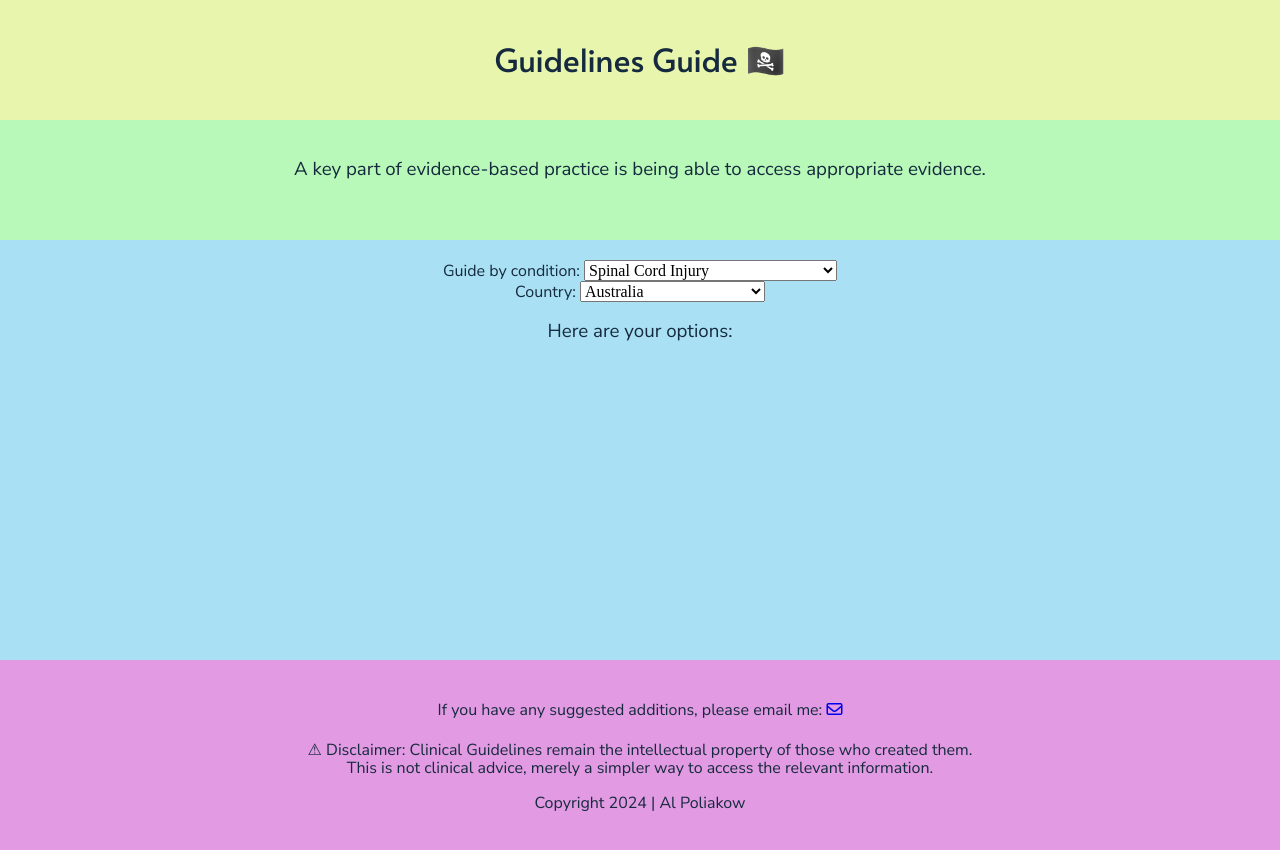
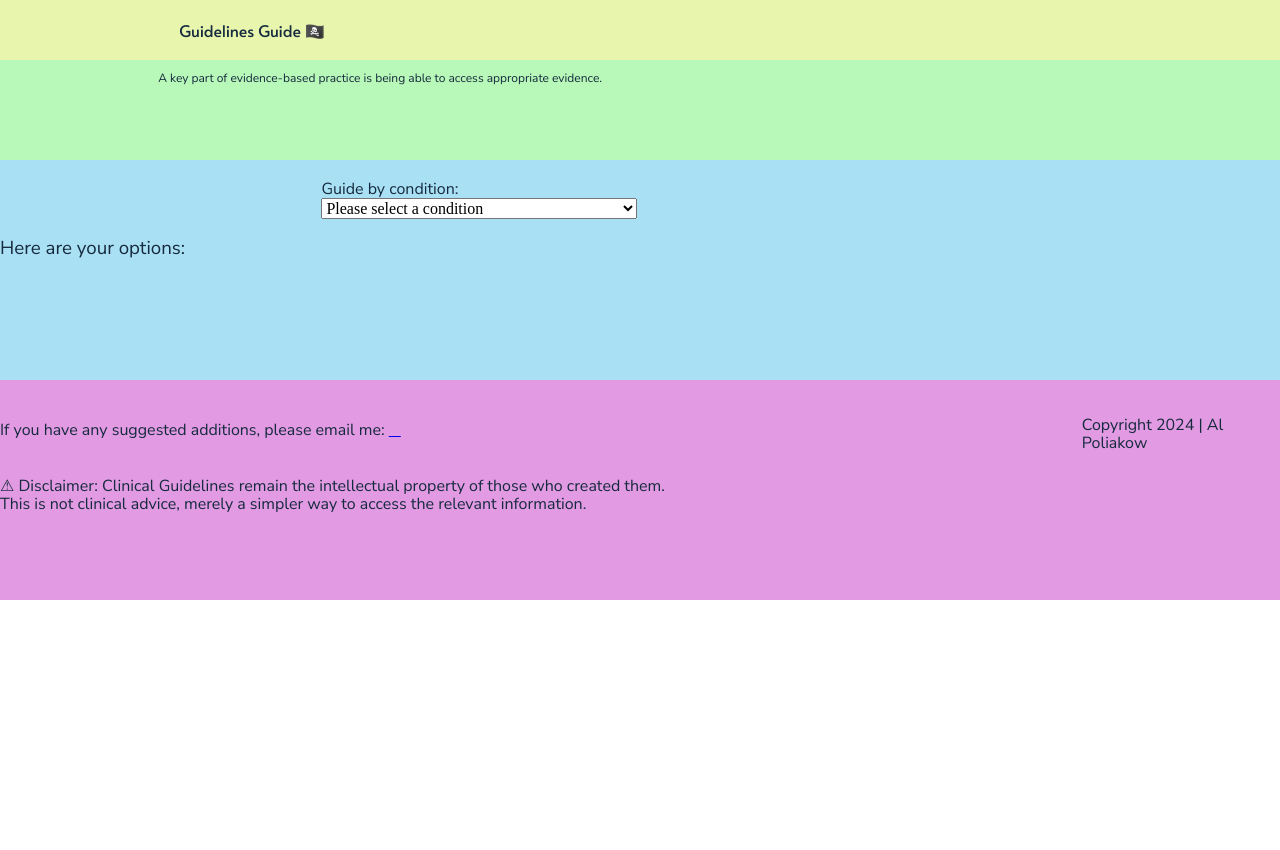
Before and after one commit to AlPoliakow/neurological-physiotherapy-guidelines-guide, a website built with webpack: page index.html in a window 1280 px wide. After the commit the page ends 800 px from the top, so only its background shows below. Built offline with nearby package versions, Linux system fonts and the light colour scheme.

Commit message:
Added header and explanation styles

```diff
--- a/css/style.css
+++ b/css/style.css
@@ -87,39 +87,98 @@ textarea {
 /* ==========================================================================
    Mobile first
    ========================================================================== */
- body{
-  text-align: center;
+  html {
+    font-size: 1rem;
+  }
+
+  body{
+  font-size: 1em;
+  text-align: left;
+  }
+
+ header .content-wrapper,
+ .explanation .content-wrapper,
+ .main-content .content-wrapper,
+ footer .content-wrapper {
+  display:flex;
+  width:90%;
+  margin:0;
+  flex-direction:column;
  }
 
-   header {
-    padding-top:20px;
-    background-color: rgb(232, 245, 173);
-    height: 100px;
-  }
+
+ header {
+  display: flex;
+  justify-content: center;
+  padding: 10px 0;
+  background: rgb(232, 245, 173);
+}
+ /*.parent {
+  display:flex;
+  justify-content:center;
+  align-items: center;
+  flex-direction:column;
+ }*/
+
+ /*.child{
+  display:flex;
+ }*/
 
   .explanation {
-    padding-top: 20px;
+    display:flex;
     background-color: rgb(184, 248, 184);
     height: 100px;
   }
 
-  .main-content {
+  .explanation h3 {
+    text-align: center;
+    font-size:0.75em;
+    width:60%;
+    margin-left:3%;
+  }
+
+  .main-content{
     padding-top:20px;
     background-color: rgb(170, 224, 243);
-    height: 400px;
+    height: 200px;
+  }
+
+  .main-content .content-wrapper {
+    display:flex;
+    flex-direction: column;
+  }
+
+  .main-content .selections {
+    display:flex;
+    justify-content: center;
+    width: 90%;
+  }
+
+    /*width: 90%;
+    display:flex;
+   */
+
+
+
+  .main-content .by-condition select{
+    width:80%;
   }
 
   footer {
+    display:flex;
+    justify-content:center;
     padding-top: 20px;
     height: 200px;
     background-color: rgb(226, 154, 226);
   }
 
-  h1 {
+  header h1 {
   font-family: "Alata", sans-serif;
   font-weight: 400;
   font-style: normal;
   color: #152A3E;
+  font-size: 1em;
+  margin-left: 10%;
   }
 
   h3,
--- a/index.html
+++ b/index.html
@@ -3,38 +3,33 @@
 
 <head>
   <meta charset="utf-8">
+  <meta http-equiv="x-ua-compatible" content="ie=edge">
   <meta name="viewport" content="width=device-width, initial-scale=1">
   <title>Guidelines Guide | Neurological Physiotherapy</title>
   <link rel="stylesheet" href="css/style.css">
   <link rel="stylesheet" href="css/normalize.css">
   <meta name="description" content="">
 
-  <meta property="og:title" content="">
-  <meta property="og:type" content="">
-  <meta property="og:url" content="">
-  <meta property="og:image" content="">
-  <meta property="og:image:alt" content="">
+  <link rel="manifest" href="site.webmanifest">
+  <link rel="apple-touch-icon" href="icon.png">
+  <!--<link rel="icon" href="favicon.ico" sizes="any">-->
 
-  <link rel="preconnect" href="https://fonts.googleapis.com">
-  <link rel="preconnect" href="https://fonts.gstatic.com" crossorigin>
+  <!-- Google Fonts -->
   <link
     href="https://fonts.googleapis.com/css2?family=Alata&family=Nunito+Sans:ital,opsz,wght@0,6..12,200..1000;1,6..12,200..1000&display=swap"
     rel="stylesheet">
-  <script src="https://kit.fontawesome.com/5062d34338.js" crossorigin="anonymous"></script>
 
-
-  <link rel="icon" href="/favicon.ico" sizes="any">
-  <link rel="icon" href="/icon.svg" type="image/svg+xml">
-  <link rel="apple-touch-icon" href="icon.png">
-
-  <link rel="manifest" href="site.webmanifest">
-  <meta name="theme-color" content="#fafafa">
+     <!--Icons-->
+  <!-- FontAwesome CDN version 5.5 -->
+  <link rel="stylesheet" href="https://use.fontawesome.com/releases/v5.5.0/css/all.css"
+  integrity="sha384-B4dIYHKNBt8Bc12p+WXckhzcICo0wtJAoU8YZTY5qE0Id1GSseTk6S+L3BlXeVIU" crossorigin="anonymous">
+  <!--<script src="https://kit.fontawesome.com/5062d34338.js" crossorigin="anonymous"></script>-->
 </head>
 
-<body>
-  <header>
-    <div class="content-wrapper">
-      <h1>Guidelines Guide 🏴‍☠️</h1>
+<body class="parent">
+  <header class="header">
+    <div class="content-wrapper parent">
+      <h1 class="child">Guidelines Guide 🏴‍☠️</h1>
     </div>
   </header>
   <main>
@@ -48,33 +43,27 @@
         <div class="selections">
           <div class="by-condition">
             <label for="condition">Guide by condition:</label>
-            <select name="condition" id="condition">
+            <select name="condition" id="condition" placeholder="Please select a condition">
+              <option value="none">Please select a condition</option>
               <option value="sci">Spinal Cord Injury</option>
               <option value="ms">Multiple Sclerosis</option>
               <option value="cp">Cerebral Palsy</option>
               <option value="cva">Stroke (Cerebro-Vascular Accident)</option>
             </select>
           </div>
-          <div class="by-country">
-            <label for="country">Country:</label>
-            <select name="country" id="country">
-              <option value="1">Australia</option>
-              <option value="6">United Kingdom</option>
-              <option value="12">United States of America</option>
-            </select>
-          </div>
         </div>
         <div class="guides">
           <h3>Here are your options:</h3>
-          <p class="result"></p>
+          <div class="result">
+          </div>
         </div>
       </div>
     </section>
   </main>
   <footer>
-    <div class="content-wrapper">
-      <h4>If you have any suggested additions, please email me: <a href="mailto:mx.al.poliakow@gmail.com"><i class="fa-regular fa-envelope"></i></a></h4>
-      <p>⚠ Disclaimer: Clinical Guidelines remain the intellectual property of those who created them. <br>
+    <div class="content-wrapper parent">
+      <h4 class="child">If you have any suggested additions, please email me: <a href="mailto:mx.al.poliakow@gmail.com"><i class="fa-regular fa-envelope"></i></a></h4>
+      <p class="child">⚠ Disclaimer: Clinical Guidelines remain the intellectual property of those who created them. <br>
         This is not clinical advice, merely a simpler way to access the relevant information.</p>
       </p>
     </div>
@@ -82,8 +71,28 @@
       <p>Copyright 2024 | Al Poliakow</p>
     </div>
   </footer>
+
   <script src="js/app.js"></script>
+  <!--<script src="js/vendor/modernizr-3.6.0.min.js"></script>-->
+  <script src="https://code.jquery.com/jquery-3.3.1.min.js"
+    integrity="sha256-FgpCb/KJQlLNfOu91ta32o/NMZxltwRo8QtmkMRdAu8=" crossorigin="anonymous"></script>
+  <script>
+    window.jQuery || document.write('<script src="js/vendor/jquery-3.3.1.min.js"><\/script>')
+  </script>
+  <!--<script src="js/plugins.js"></script>
+  <script src="js/main.js"></script>-->
 
+  <!-- Google Analytics: change UA-XXXXX-Y to be your site's ID. -->
+  <script>
+    window.ga = function () {
+      ga.q.push(arguments)
+    };
+    ga.q = [];
+    ga.l = +new Date;
+    ga('create', 'UA-XXXXX-Y', 'auto');
+    ga('send', 'pageview')
+  </script>
+  <script src="https://www.google-analytics.com/analytics.js" async defer></script>
 </body>
 
 </html>
--- a/js/app.js
+++ b/js/app.js
@@ -1,8 +1,6 @@
 const condition = document.querySelector("#condition");
-const country = document.querySelector("#country");
+const country = document.querySelector("country");
 const result = document.querySelector(".result");
-//let condition = "Spinal Cord Injury";
-//var subDuration = 1;
 
 condition.addEventListener("change", function (e) {
   selectedCondition = e.target.value;
@@ -10,35 +8,14 @@ condition.addEventListener("change", function (e) {
   updateResultsDiv();
 });
 
-country.addEventListener("change", function (e) {
-  selectedCountry = e.target.value;
-  //console.log(selectedCountry);
-  updateResultsDiv();
-});
-
 const updateResultsDiv = function () {
-result.innerHTML = `This is where the links to the relevant guidelines will be displayed.`;
-  if (condition === "sci") {
-    if (country === "Australia"){
+  result.innerHTML = `This is where the links to the relevant guidelines will be displayed.`;
+  if (option === "sci") {
         result.innerHTML = `<a href="" target="_blank" rel="noopener noreferer">Australian SCI Clinical Practice Guidelines 2023</a>`;
-    }
-    if (country !== "Australia"){
-        result.innerText = `Link to be added`;
-    }
-  } else if (condition === "ms") {
-    if (country === "Australia"){
+    } else if (condition === "ms") {
         result.innerHTML = `<a href="" target="_blank" rel="noopener noreferer">Australian MS Clinical Practice Guidelines *YEAR*</a>`;
-    }
-    if (country !== "Australia"){
-        result.innerText = `Link to be added`;
-    }
   } else if (condition === "cp") {
-    if (country === "Australia"){
-        result.innerHTML = `<a href="" target="_blank" rel="noopener noreferer">Australian MS Clinical Practice Guidelines *YEAR*</a>`;
-    }
-    if (country !== "Australia"){
-        result.innerText = `Link to be added`;
-    }
+    result.innerHTML = `<a href="" target="_blank" rel="noopener noreferer">Australian MS Clinical Practice Guidelines *YEAR*</a>`;
   } else if (condition === "cva") {
     if (country === "Australia"){
         result.innerHTML = `<a href="" target="_blank" rel="noopener noreferer">Australian MS Clinical Practice Guidelines *YEAR*</a>`;
@@ -48,3 +25,19 @@ result.innerHTML = `This is where the links to the relevant guidelines will be d
     }
   }
 };
+
+//const displayGuide = function () {
+ // const selectElement = document.querySelector('#condition');
+  //const output = selectElement.value;
+ // document.querySelector(".result").textContent = output;
+//}
+
+//function formFill(a, b, c){
+  //theform.from.value = a;
+ // theform.to.value = b;
+  //for(var i = 0;i < document.getElementById("stateSelect").length;i++){
+      //if(document.getElementById("stateSelect").options[i].value == c ){
+      //  document.getElementById("stateSelect").selectedIndex = i;
+     // }
+  //}
+//}
```
